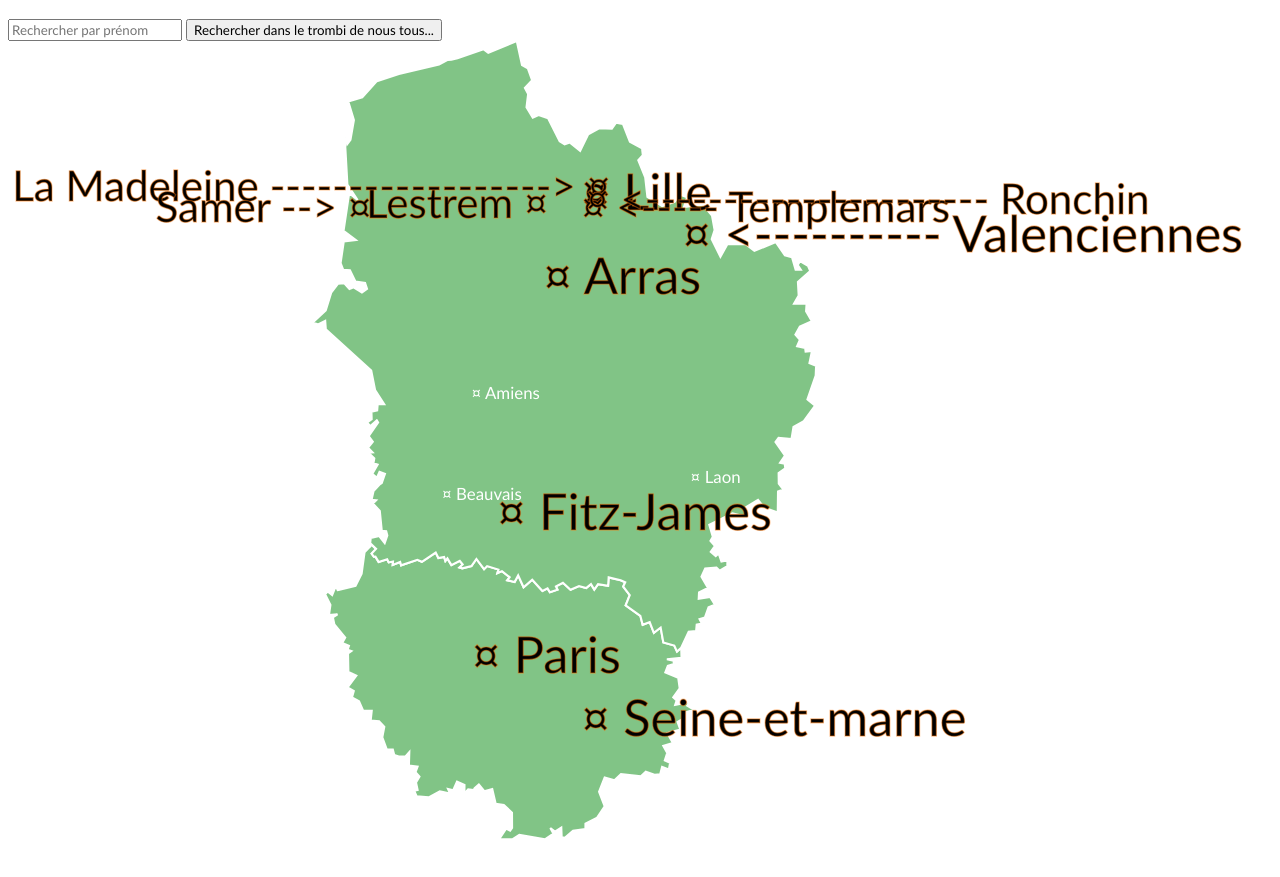
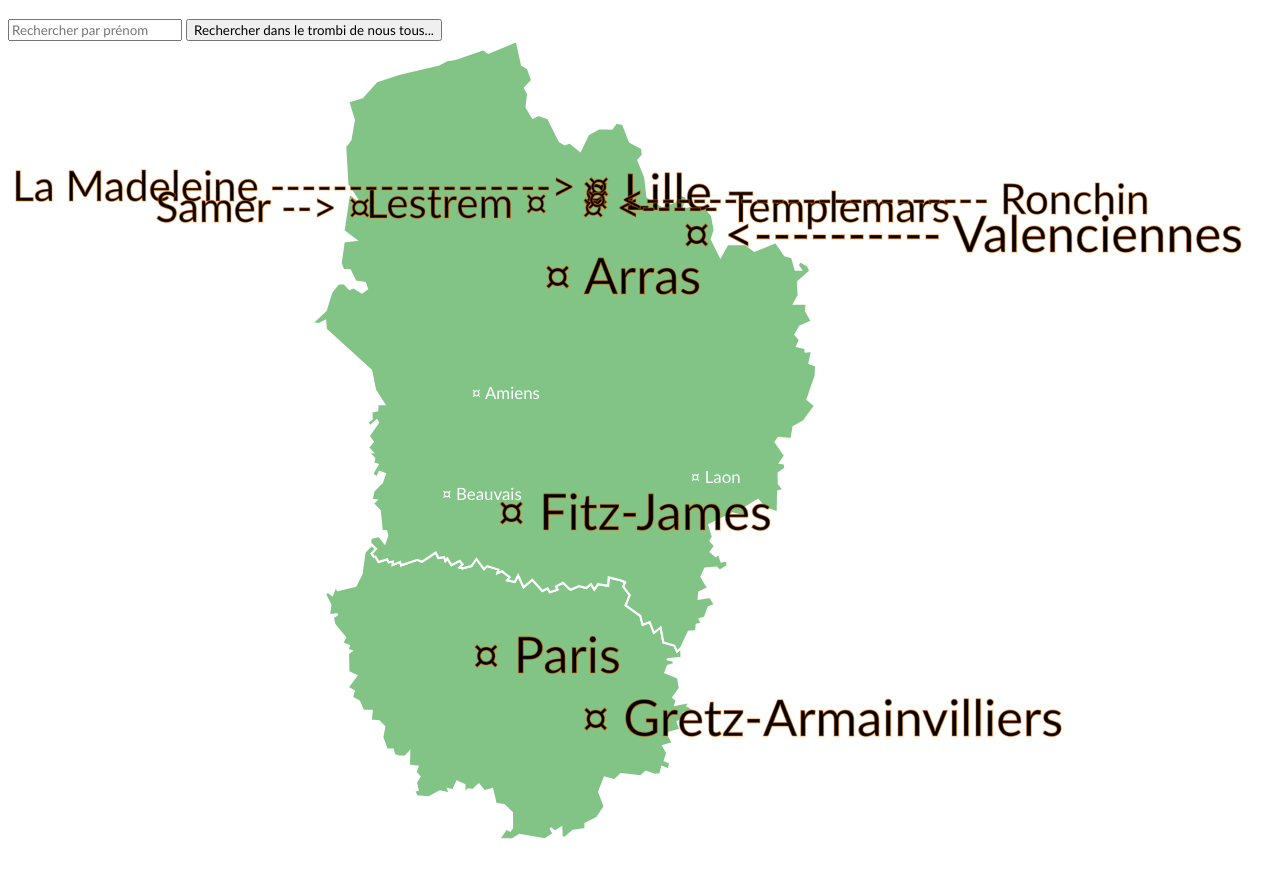
Before and after one commit to 2023-cda-alt-devops-p4/trombi-AC, a plain HTML site: page index.html in a window 1280 px wide. Shown: the part 63-940 px from the top of the page. Drawn offline with Linux system fonts and the light colour scheme.

Commit message:
feat dataville index: update John's city

```diff
--- a/data.json
+++ b/data.json
@@ -125,7 +125,7 @@
 			"prenom": "Johnatan",
 			"ville": "Seine-et-marne",
 			"departement": "Seine-et-marne",
-			"entreprise": "Studi",
+			"entreprise": "Gretz-Armainvilliers",
 			"anniversaire": "00/00",
 			"tech_stack": ["laravel", "flutter", "reactjs"],
 			"business_stack": ["nextjs", "stack2", "nodejs"],
--- a/index.html
+++ b/index.html
@@ -202,9 +202,9 @@
 							font-size="12"
 							fill="black"
 							id="nomVilles"
-							data-ville="Seine-et-marne"
+							data-ville="Gretz-Armainvilliers"
 						>
-							¤ Seine-et-marne
+							¤ Gretz-Armainvilliers
 						</text>
 						<text
 							x="235"
```
